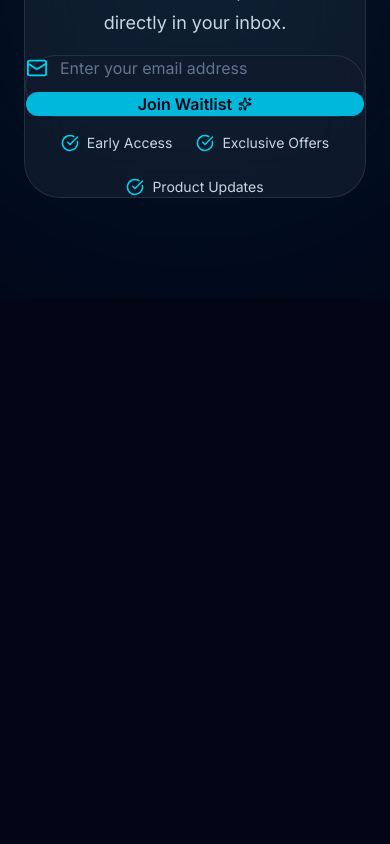
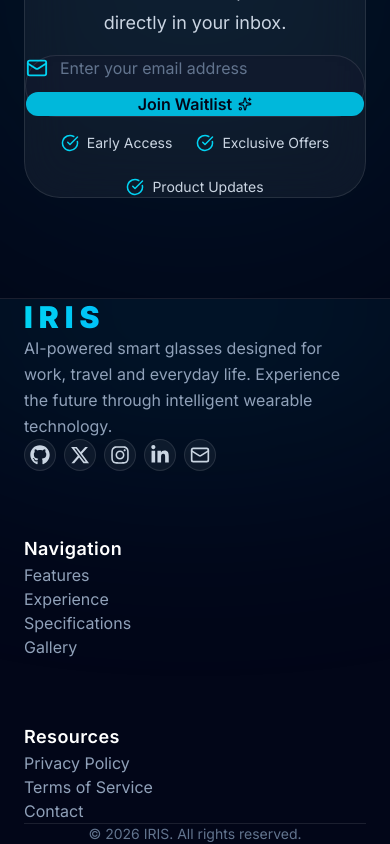
Before and after one commit to Hoagn-2504/LandingPageAIGlasses, a Next.js app: page / in a window 390 px wide. Shown: the part 7979-8823 px from the top of the page. Before the commit the page ends 8277 px from the top, so only its background shows below. Built offline with nearby package versions, Linux system fonts and the light colour scheme.

Commit message:
build footer section

```diff
--- a/package.json
+++ b/package.json
@@ -13,7 +13,8 @@
     "lucide-react": "^1.22.0",
     "next": "16.2.9",
     "react": "19.2.4",
-    "react-dom": "19.2.4"
+    "react-dom": "19.2.4",
+    "react-icons": "^5.7.0"
   },
   "devDependencies": {
     "@tailwindcss/postcss": "^4",
--- a/src/app/page.tsx
+++ b/src/app/page.tsx
@@ -5,6 +5,7 @@ import Experience from "@/components/Experience";
 import Specifications from "@/components/Specifications";
 import Gallery from "@/components/Gallery";
 import Newsletter from "@/components/Newsletter";
+import Footer from "@/components/Footer";
 import ScrollToTop from "@/components/ScrollToTop";
 
 export default function Home() {
@@ -18,6 +19,7 @@ export default function Home() {
       <Specifications />
       <Gallery />
       <Newsletter />
+      <Footer />
       <ScrollToTop />
     </>
   );
--- a/src/components/Footer.tsx
+++ b/src/components/Footer.tsx
@@ -0,0 +1,124 @@
+import Link from "next/link";
+import {
+  FaGithub,
+  FaInstagram,
+  FaLinkedinIn,
+  FaXTwitter,
+} from "react-icons/fa6";
+import { Mail } from "lucide-react";
+
+const navigation = [
+  { label: "Features", href: "#features" },
+  { label: "Experience", href: "#experience" },
+  { label: "Specifications", href: "#specs" },
+  { label: "Gallery", href: "#gallery" },
+];
+
+const resources = [
+  { label: "Privacy Policy", href: "#" },
+  { label: "Terms of Service", href: "#" },
+  { label: "Contact", href: "#" },
+];
+
+const socials = [
+  { icon: FaGithub, href: "#" },
+  { icon: FaXTwitter, href: "#" },
+  { icon: FaInstagram, href: "#" },
+  { icon: FaLinkedinIn, href: "#" },
+  { icon: Mail, href: "#" },
+];
+
+export default function Footer() {
+  return (
+    <footer className="relative overflow-hidden border-t border-white/10 bg-slate-950">
+      {/* Background Subtle Glow */}
+      <div className="absolute left-1/2 top-0 h-[300px] w-[600px] -translate-x-1/2 -translate-y-1/2 rounded-full bg-cyan-500/10 blur-[120px]" />
+
+      <div className="container relative z-10 mx-auto px-6 py-24">
+        <div className="grid gap-16 md:grid-cols-2 lg:grid-cols-[2fr_1fr_1fr] lg:gap-24">
+          {/* Brand */}
+          <div>
+            <h2 className="bg-gradient-to-r from-cyan-400 to-blue-500 bg-clip-text text-3xl font-black tracking-[0.2em] text-transparent">
+              IRIS
+            </h2>
+
+            <p className="mt-8 max-w-md text-base leading-relaxed text-slate-400">
+              AI-powered smart glasses designed for work, travel and everyday
+              life. Experience the future through intelligent wearable
+              technology.
+            </p>
+
+            <div className="mt-10 flex flex-wrap gap-2">
+              {socials.map(({ icon: Icon, href }, index) => (
+                <Link
+                  key={index}
+                  href={href}
+                  className="
+                    flex
+                    h-8
+                    w-8
+                    items-center
+                    justify-center
+                    rounded-full
+                    border
+                    border-white/10
+                    bg-white/5
+                    text-slate-300
+                    transition-all
+                    duration-300
+                    hover:-translate-y-1
+                    hover:border-cyan-400/50
+                    hover:bg-cyan-500/10
+                    hover:text-cyan-400
+                    hover:shadow-[0_0_15px_rgba(6,182,212,0.2)]
+                  "
+                >
+                  <Icon size={20} />
+                </Link>
+              ))}
+            </div>
+          </div>
+          <div>
+            <h3 className="text-lg font-semibold tracking-wide text-white">
+              Navigation
+            </h3>
+
+            <ul className="mt-8 space-y-5">
+              {navigation.map((item) => (
+                <li key={item.label}>
+                  <Link
+                    href={item.href}
+                    className="text-base text-slate-400 transition-colors duration-300 hover:text-cyan-400"
+                  >
+                    {item.label}
+                  </Link>
+                </li>
+              ))}
+            </ul>
+          </div>
+          <div>
+            <h3 className="text-lg font-semibold tracking-wide text-white">
+              Resources
+            </h3>
+
+            <ul className="mt-8 space-y-5">
+              {resources.map((item) => (
+                <li key={item.label}>
+                  <Link
+                    href={item.href}
+                    className="text-base text-slate-400 transition-colors duration-300 hover:text-cyan-400"
+                  >
+                    {item.label}
+                  </Link>
+                </li>
+              ))}
+            </ul>
+          </div>
+        </div>
+        <div className="mt-24 flex items-center justify-center border-t border-white/10 pt-10 text-sm text-slate-500">
+          <p>© {new Date().getFullYear()} IRIS. All rights reserved.</p>
+        </div>
+      </div>
+    </footer>
+  );
+}
```
Also changed, not shown: src/components/FAQ.tsx (deleted), 1 other file (tests, documents, lock files or other folders).
